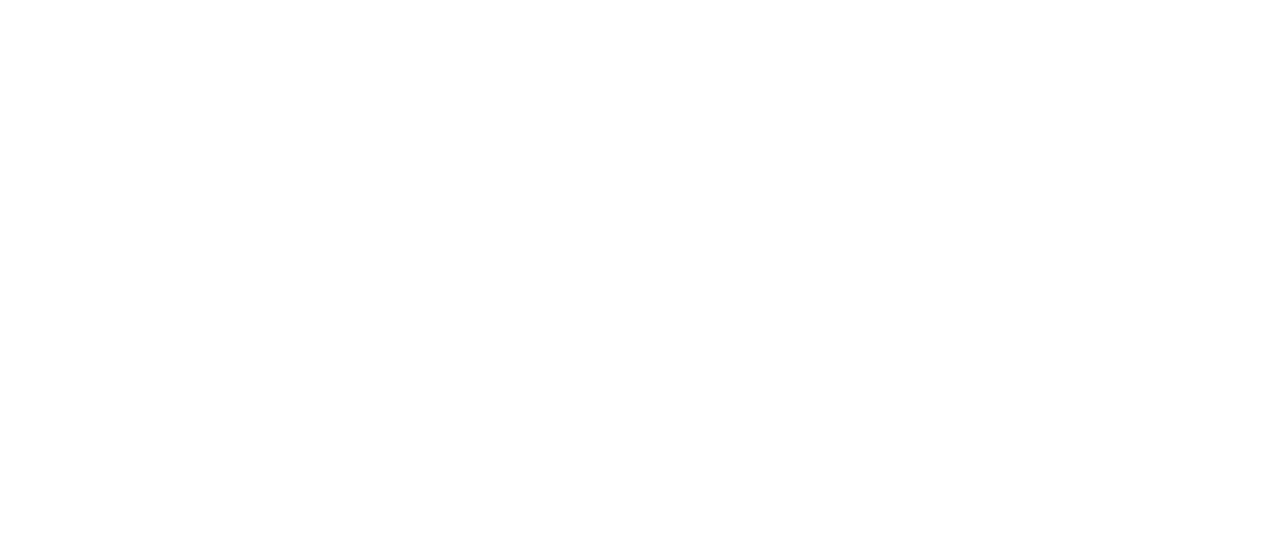
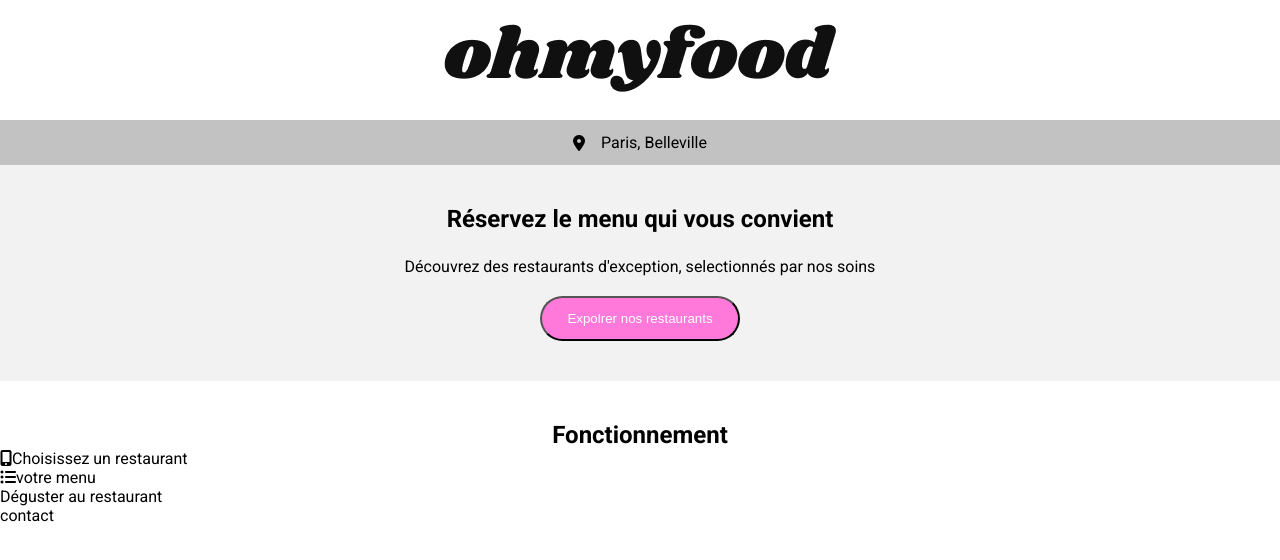
Before and after one commit to flaaroussi/OhmyFood, a plain HTML site: page index.html in a window 1280 px wide. Drawn offline with Linux system fonts and the light colour scheme.

Commit message:
Développement  de la structure de la page Aceuil

```diff
--- a/index.html
+++ b/index.html
@@ -1,13 +1,65 @@
 <!DOCTYPE html>
 <html lang="en">
+
 <head>
    <meta charset="UTF-8">
    <meta http-equiv="X-UA-Compatible" content="IE=edge">
    <meta name="viewport" content="width=device-width, initial-scale=1.0">
-   <link rel="stylesheet" href="./public/css/main.css">
-   <title>Document</title>
+   <!--Liens icones -->
+   <script src="https://kit.fontawesome.com/413ec6d2d3.js" crossorigin="anonymous"></script>
+   <link
+      href='http://fonts.googleapis.com/css?family=Roboto:400,100,100italic,300,300italic,400italic,500,500italic,700,700italic,900italic,900'
+      rel='stylesheet' type='text/css'>
+   <link rel="stylesheet" href="./public/css/main.css" />
+   <title>ohmyfood</title>
 </head>
+
 <body>
 
+   <header class="header">
+      <div class="header__logo">
+         <img src="./public/images/logo/ohmyfood.png" alt="Logo ohmyfood">
+      </div>
+
+   </header>
+
+   <main class="container">
+      <!--Géolocalisation-->
+      <section class="acceuil-geolocalisation">
+            <div class="acceuil-geolocalisation__preview">
+               <i class="fas fa-map-marker-alt"></i>
+               <span>Paris, Belleville</span>
+            </div>
+      </section>
+
+      <!--Réservation-->
+      <section class="acceuil-reservation">
+            <h1>Réservez le menu qui vous convient</h1>
+            <div class="acceuil-reservation__sous-titre">Découvrez des restaurants d'exception, selectionnés par nos
+               soins</div>
+            <button class="btn-reservation">Expolrer nos restaurants</button>
+      </section>
+
+
+
+      <!--Fonctionnement-->
+      <section class="acceuil-fonctionnement">
+               <h1>Fonctionnement</h1>
+            <div>
+               <div><i class="fas fa-mobile-alt"></i><span>Choisissez un restaurant</span></div>
+               <div><i class="fas fa-list-ul"></i><span>votre menu</span> </div>
+               <div>Déguster au restaurant</div>
+            </div>
+      </section>
+
+   </main>
+
+   <footer>
+      <div>
+         contact
+      </div>
+   </footer>
+
 </body>
+
 </html>
--- /dev/null
+++ b/scss/bases/_base.scss
@@ -0,0 +1,21 @@
+* {
+   box-sizing: border-box;
+   padding: 0;
+   margin: 0;
+}
+
+body{
+
+   font-family: 'Roboto', Courier, monospace;
+
+}
+
+img{
+   object-fit: cover;
+}
+
+h1{
+   margin-top: 40px;
+   display: flex;
+   justify-content: center;
+}
--- /dev/null
+++ b/scss/components/_bottons.scss
@@ -0,0 +1,11 @@
+
+
+.btn-reservation{
+   background-color: $color-secondaire;
+   color:$color-white;
+   height: 45px;
+   border-radius: 50px;
+   min-width: 200px;
+   margin-top: 20px;
+   margin-bottom: 40px;
+}
--- /dev/null
+++ b/scss/layouts/_header.scss
@@ -0,0 +1,9 @@
+.header{
+   display: flex;
+   justify-content: center;
+
+
+   &__logo{
+      padding:nth($padding-margin,3);
+   }
+}
--- /dev/null
+++ b/scss/layouts/_sections.scss
@@ -0,0 +1,25 @@
+/**Section :Geolocalisation*/
+.acceuil-geolocalisation{
+   background-color: $color-bg-secondaire;
+   @include flex (row, center, 0);
+
+
+   &__preview{
+      @include flex (row, 0, center);
+      height: 45px;
+      & i{
+         margin-right: 1em;
+      }
+   }
+}
+
+/**Section :Reservation*/
+
+.acceuil-reservation{
+   background-color:$color-bg-primaire;
+   @include flex (column, center, center);
+
+   &__sous-titre{
+      margin-top: nth($padding-margin,3);
+   }
+}
--- a/scss/main.scss
+++ b/scss/main.scss
@@ -1,3 +1,14 @@
 @import "./utils/variables";
 @import "./utils/functions";
 @import "./utils/mixins";
+
+/** Chargement style global*/
+@import "./bases/base";
+
+/** Chargement style Components*/
+@import "./components/bottons";
+
+/** Chargement style layouts*/
+@import "./layouts/header";
+
+@import "./layouts/sections";
--- a/scss/utils/_mixins.scss
+++ b/scss/utils/_mixins.scss
@@ -0,0 +1,15 @@
+@mixin flex ($direction, $justify-content,$align-items){
+   display: flex;
+
+   /** Si on a n'a pas besoin de flex direction cet attribut ne dois pas etre affiché*/
+   @if($direction != 0){
+      flex-direction:$direction;
+   }
+   /** si le pramettre  $justify-content égale à 0 >> on utilise pas l'attribut justify-content */
+   @if($justify-content != 0){
+      justify-content:$justify-content;
+   }
+   @if($align-items != 0){
+      align-items: $align-items;
+   }
+}
--- a/scss/utils/_variables.scss
+++ b/scss/utils/_variables.scss
@@ -0,0 +1,17 @@
+$header-bg:red;
+$header-bg2:green;
+
+/**Couleurs*/
+
+$color-primaire:#9356dc;
+$color-secondaire:#FF79DA;
+$color-tertiaire:#99E2D0;
+$color-bg-primaire:#f2f2f2;
+$color-bg-secondaire:#c2c2c2;
+$color-white:#fff;
+
+/**Padding et marging a utilisé dans le site*/
+$padding-margin: 0.5em 1em 1.5em 2em 2.5em 3em ;
+
+
+/**Flex*/
```
Also changed, not shown: public/css/main.css, public/images/logo/ohmyfood.png (added), public/images/logo/ohmyfood@2x.svg (added), public/images/restaurants/toa-heftiba-DQKerTsQwi0-unsplash.jpg (added), 4 other files.
